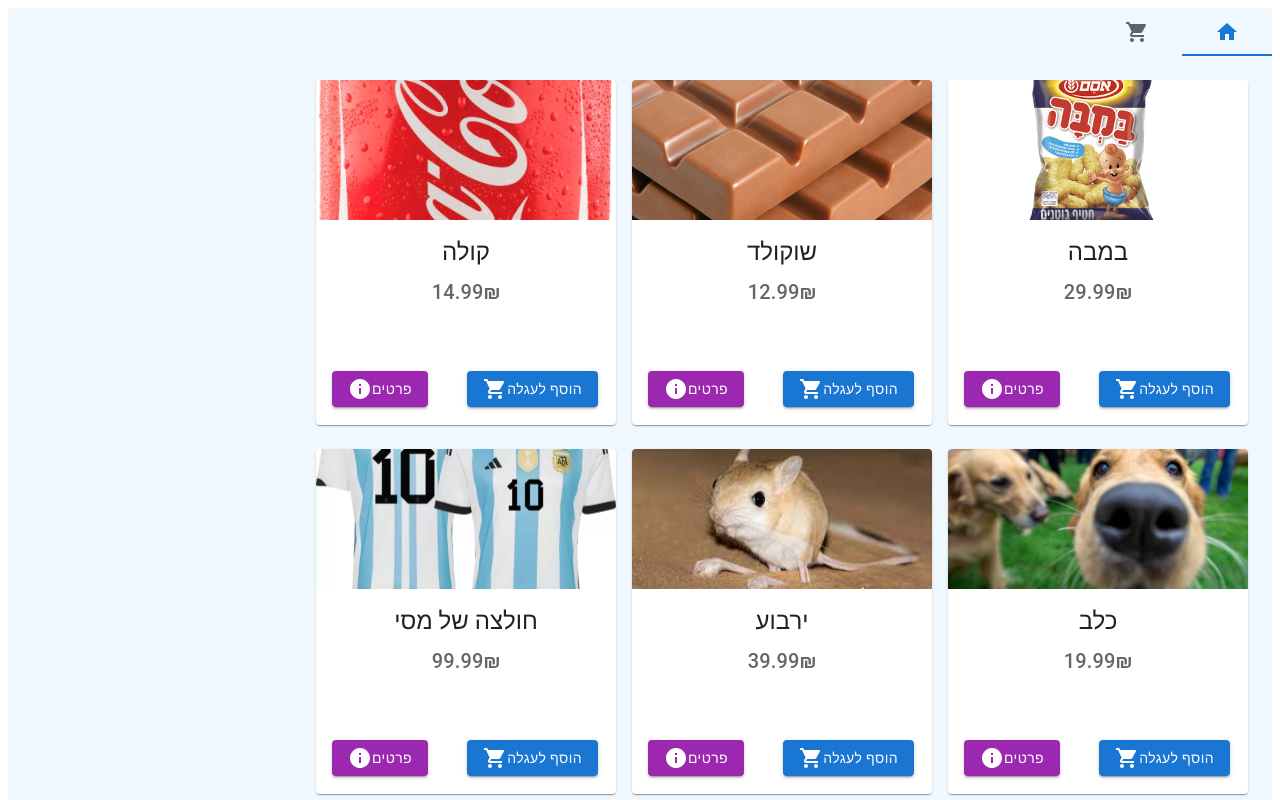
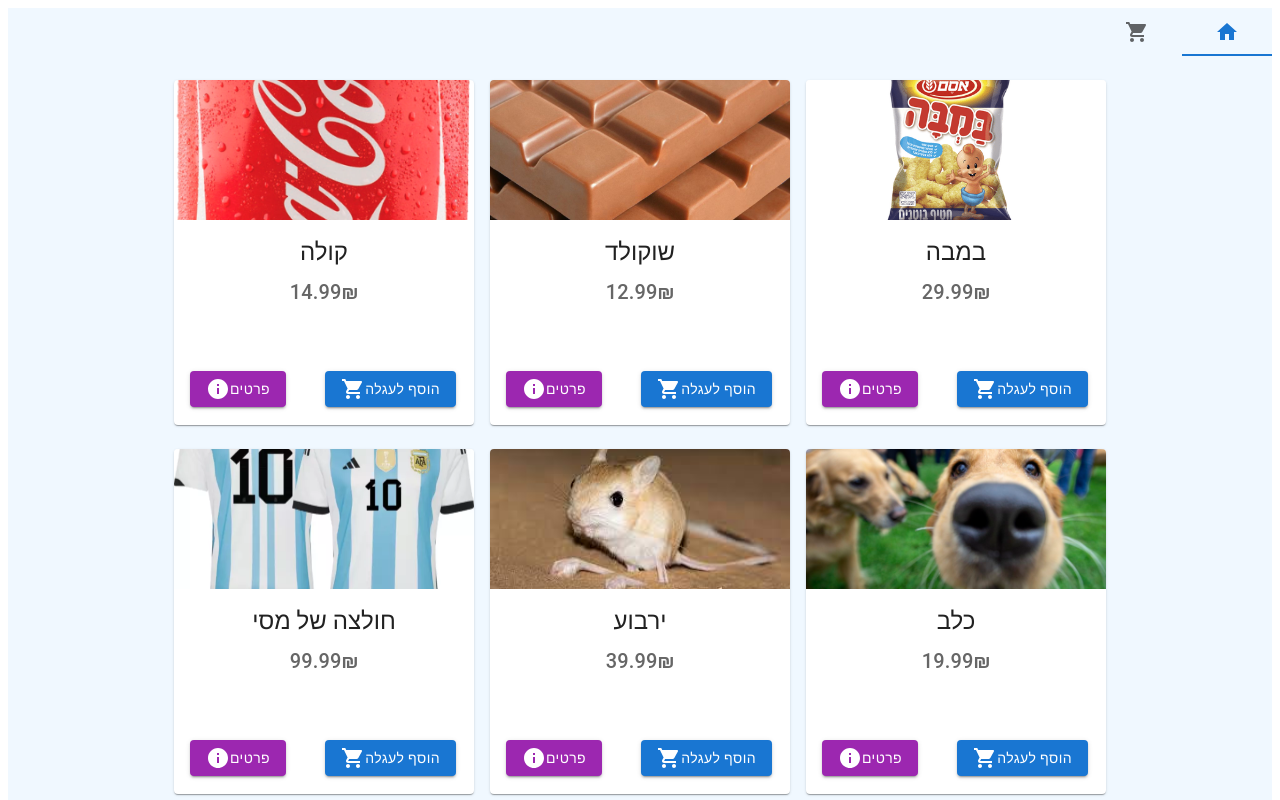
Before and after one commit to AsafL910/ReactTraining, a React (Vite) app: page / in a window 1280 px wide. Shown: the top 800 px of the page. Built offline with nearby package versions, Linux system fonts and the light colour scheme.

Commit message:
configured prettier and imports for the project

```diff
--- a/package.json
+++ b/package.json
@@ -19,6 +19,7 @@
     "react-dom": "^18.2.0"
   },
   "devDependencies": {
+    "@trivago/prettier-plugin-sort-imports": "^4.1.1",
     "@types/react": "^18.0.28",
     "@types/react-dom": "^18.0.11",
     "@typescript-eslint/eslint-plugin": "^5.57.1",
@@ -28,6 +29,7 @@
     "eslint": "^8.38.0",
     "eslint-plugin-react-hooks": "^4.6.0",
     "eslint-plugin-react-refresh": "^0.3.4",
+    "prettier": "^2.8.8",
     "typescript": "^5.0.2",
     "vite": "^4.3.2",
     "vite-tsconfig-paths": "^4.2.0"
--- a/src/App.tsx
+++ b/src/App.tsx
@@ -1,32 +1,35 @@
+import CartPage from "@/components/CartPage";
+import HomePage from "@/components/HomePage";
+import { useState } from "react";
 
-import HomePage from '@/components/HomePage';
-import CartPage from '@/components/CartPage';
+import { Home, ShoppingCart } from "@mui/icons-material";
+import TabContext from "@mui/lab/TabContext";
+import TabList from "@mui/lab/TabList";
+import TabPanel from "@mui/lab/TabPanel";
+import { Tab } from "@mui/material";
 
-
-import {ShoppingCart, Home} from "@mui/icons-material"
-import './App.css'
-import {useState} from 'react'
-import { Tab, Tabs } from '@mui/material';
-import TabContext from '@mui/lab/TabContext';
-import TabList from '@mui/lab/TabList';
-import TabPanel from '@mui/lab/TabPanel';
+import "./App.css";
 
 function App() {
-  const [pageIndex, setPageIndex] = useState<string>("home")
+  const [pageIndex, setPageIndex] = useState<string>("home");
   const handleChange = (event: React.SyntheticEvent, newValue: string) => {
     setPageIndex(newValue);
   };
 
   return (
     <TabContext value={pageIndex}>
-     <TabList value={pageIndex} onChange={handleChange}>
-      <Tab label={<Home/>} value={"home"}/>
-      <Tab label={<ShoppingCart/>} value={"cart"}/>
+      <TabList value={pageIndex} onChange={handleChange}>
+        <Tab label={<Home />} value={"home"} />
+        <Tab label={<ShoppingCart />} value={"cart"} />
       </TabList>
-       <TabPanel value="home"><HomePage/></TabPanel>
-       <TabPanel value="cart"><CartPage/></TabPanel>
+      <TabPanel key={"home"} value="home">
+        <HomePage />
+      </TabPanel>
+      <TabPanel key={"cart"} value="cart">
+        <CartPage />
+      </TabPanel>
     </TabContext>
-  )
+  );
 }
 
-export default App
+export default App;
--- a/src/components/HomePage.tsx
+++ b/src/components/HomePage.tsx
@@ -1,33 +1,57 @@
-import { useState } from 'react'
-import Product from '@/types/Product'
-import ProductCard from '@/components/ProductCard';
-import Grid from '@mui/material/Grid';
-import ProductInfoModal from './ProductInfoModal';
-import useProductList from '@/hooks/useProductList';
-import { CircularProgress } from '@mui/material';
+import ProductCard from "@/components/ProductCard";
+import useProductList from "@/hooks/useProductList";
+import Product from "@/types/Product";
+import { useState } from "react";
+
+import { Box, LinearProgress } from "@mui/material";
+import Grid from "@mui/material/Grid";
+
+import ProductInfoModal from "./ProductInfoModal";
 
 const HomePage = () => {
-    const [cart, setCart] = useState<Array<Product>>([])
-    const [isModalOpen, setIsModalOpen] = useState<boolean>(false)
+  const [cart, setCart] = useState<Array<Product>>([]);
+  const [isModalOpen, setIsModalOpen] = useState<boolean>(false);
 
-    const [productList, selectedProduct, setSelectedProduct] = useProductList();
+  const [productList, selectedProduct, setSelectedProduct, isLoading] =
+    useProductList();
 
-  return(
+  return (
     <>
-    <Grid container rowSpacing={3} columnSpacing={2}>
-    {productList ? productList.map((p:Product) =>
-          <Grid item>
-            <ProductCard key={p.id} product={p}
-            onClickDetails={()=>{
-            setIsModalOpen(true)
-            setSelectedProduct(p)
-        }}
-            onAddToCart={()=>{setCart([...cart, p])}}/>
-          </Grid>
-    ) : <CircularProgress />}
-  </Grid>
-    <ProductInfoModal testid="product-info" isOpen={isModalOpen} setIsOpen={setIsModalOpen} product={selectedProduct}/>
+      <Grid
+        container
+        rowSpacing={3}
+        columnSpacing={2}
+        justifyContent={"center"}
+        height={"100vh"}
+      >
+        {!isLoading ? (
+          productList.map((p: Product) => (
+            <Grid item key={p.id}>
+              <ProductCard
+                product={p}
+                onClickDetails={() => {
+                  setIsModalOpen(true);
+                  setSelectedProduct(p);
+                }}
+                onAddToCart={() => {
+                  setCart([...cart, p]);
+                }}
+              />
+            </Grid>
+          ))
+        ) : (
+          <Box sx={{ width: "90%", float: "center", marginTop: "20px" }}>
+            <LinearProgress />
+          </Box>
+        )}
+      </Grid>
+      <ProductInfoModal
+        testid="product-info"
+        isOpen={isModalOpen}
+        setIsOpen={setIsModalOpen}
+        product={selectedProduct}
+      />
     </>
-  )
-}
-export default HomePage
+  );
+};
+export default HomePage;
--- a/src/components/ProductCard.tsx
+++ b/src/components/ProductCard.tsx
@@ -1,23 +1,33 @@
-import {Card, CardActions, CardContent, CardMedia, Button, Typography} from '@mui/material';
-import Product from '@/types/Product';
-import {ShoppingCart, Info} from "@mui/icons-material"
+import Product from "@/types/Product";
+
+import { Info, ShoppingCart } from "@mui/icons-material";
+import {
+  Button,
+  Card,
+  CardActions,
+  CardContent,
+  CardMedia,
+  Typography,
+} from "@mui/material";
 
 interface ProductCardProps {
-    product: Product
-    onAddToCart: any
-    onClickDetails: any
+  product: Product;
+  onAddToCart: any;
+  onClickDetails: any;
 }
 
 const ProductCard = (props: ProductCardProps) => {
   return (
-     <Card sx={{ height: 345, width: 300, display: "flex", flexDirection: "column"}}>
+    <Card
+      sx={{ height: 345, width: 300, display: "flex", flexDirection: "column" }}
+    >
       <CardMedia
         component={"img"}
-       sx={{ maxHeight: 140, width: '100%' }}
+        sx={{ maxHeight: 140, width: "100%" }}
         image={props.product.image}
         title={props.product.name}
       />
-     <CardContent sx={{flexGrow: 1}}>
+      <CardContent sx={{ flexGrow: 1 }}>
         <Typography gutterBottom variant="h5" component="div">
           {props.product.name}
         </Typography>
@@ -25,14 +35,28 @@ const ProductCard = (props: ProductCardProps) => {
           {`${props.product.price}₪`}
         </Typography>
       </CardContent>
-     <CardActions sx={{justifyContent:'space-between'}}>
-        <Button  sx={{ margin: '10px', }} variant='contained' onClick={props.onAddToCart}>הוסף לעגלה<ShoppingCart/></Button>
-        <Button sx={{ margin: '10px', }} variant='contained' color='secondary' onClick={props.onClickDetails}>פרטים<Info/></Button>
-
+      <CardActions sx={{ justifyContent: "space-between" }}>
+        <Button
+          sx={{ margin: "10px" }}
+          variant="contained"
+          onClick={props.onAddToCart}
+        >
+          הוסף לעגלה
+          <ShoppingCart />
+        </Button>
+        <Button
+          sx={{ margin: "10px" }}
+          variant="contained"
+          color="secondary"
+          onClick={props.onClickDetails}
+        >
+          פרטים
+          <Info />
+        </Button>
       </CardActions>
     </Card>
-  )
-}
+  );
+};
 
-export default ProductCard
-export type {ProductCardProps}
+export default ProductCard;
+export type { ProductCardProps };
--- a/src/hooks/useProductList.ts
+++ b/src/hooks/useProductList.ts
@@ -1,26 +1,38 @@
-import { useState, useEffect } from 'react';
 import productsData from "@/data/Products.json";
-import Product from '@/types/Product';
+import Product from "@/types/Product";
+import { useEffect, useState } from "react";
 
-const useProductList = ()  : [Product[], Product | undefined, (product: Product) => void] => {
+const useProductList = (): [
+  Product[],
+  Product | undefined,
+  (product: Product) => void,
+  boolean
+] => {
   const [productList, setProductList] = useState<Array<Product>>([]);
   const [selectedProduct, setSelectedProduct] = useState<Product>();
+  const [isLoading, setIsLoading] = useState<boolean>(true);
 
   useEffect(() => {
-      const data = [...productsData.map((productData) => ({
+    const fetchData = async () => {
+      setTimeout(() => {
+        const data = productsData.map((productData) => ({
           id: productData.id,
           name: productData.name,
           description: productData.description,
           price: productData.price,
           image: productData.image,
           category: productData.category,
-      }))];
+        }));
 
         setProductList(data);
         setSelectedProduct(data[0]);
+        setIsLoading(false);
+      }, 1000);
+    };
+    fetchData();
   }, []);
 
-  return [productList, selectedProduct, setSelectedProduct];
+  return [productList, selectedProduct, setSelectedProduct, isLoading];
 };
 
 export default useProductList;
--- a/src/types/BaseComponentProps.ts
+++ b/src/types/BaseComponentProps.ts
@@ -1,3 +1,3 @@
 export default interface BaseComponentProps {
-    testid: string
+  testid: string;
 }
```
Also changed, not shown: src/components/CartPage.tsx (+12 -12 lines), src/components/ProductInfoModal.tsx (+19 -25 lines), src/main.tsx (+8 -7 lines), vite.config.ts (+9 -7 lines), src/types/Product.ts (indentation only), 2 other files (tests, documents, lock files or other folders). Lines whose indentation alone changed are shown as unchanged.
